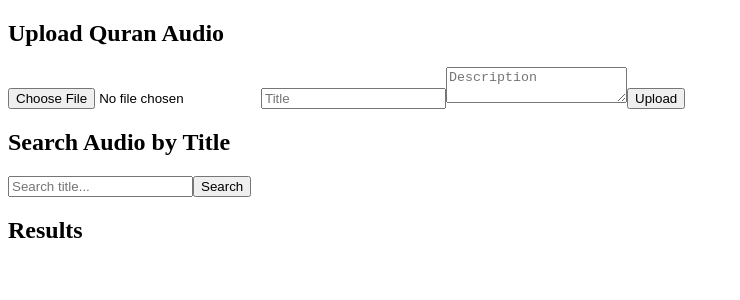
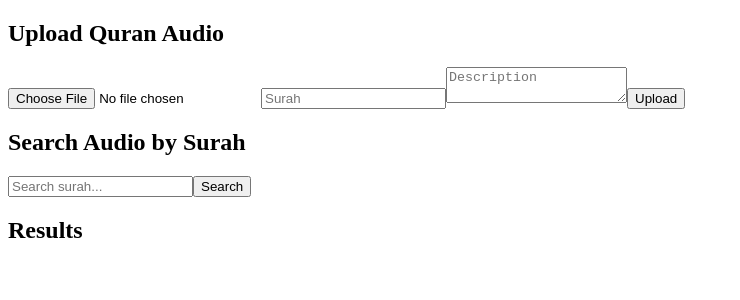
Before and after one commit to SaudT/recitation, a Next.js app in the folder frontend/: page / in a window 1280 px wide. Shown: the top 300 px of the page, without its empty margins (0-740 px from the left). Built offline with nearby package versions, Linux system fonts and the light colour scheme.

Commit message:
fix upload and frontend

```diff
--- a/frontend/pages/index.js
+++ b/frontend/pages/index.js
@@ -2,21 +2,21 @@
 
 function QuranAudioApp() {
   const [file, setFile] = useState(null);
-  const [title, setTitle] = useState('');
+  const [surah, setSurah] = useState('');
   const [description, setDescription] = useState('');
   const [search, setSearch] = useState('');
   const [results, setResults] = useState([]);
 
   const handleUpload = async (e) => {
     e.preventDefault();
-    if (!file || !title) return alert('File and title are required!');
-    const res = await uploadAudio({ file, title, description });
+    if (!file || !surah) return alert('File and surah are required!');
+    const res = await uploadAudio({ file, surah, description });
     alert(res.message || 'Upload complete!');
   };
 
   const handleSearch = async (e) => {
     e.preventDefault();
-    const files = await searchAudioByTitle(search);
+    const files = await searchAudioBySurah(search);
     setResults(files);
   };
 
@@ -25,14 +25,14 @@
       <h2>Upload Quran Audio</h2>
       <form onSubmit={handleUpload}>
         <input type="file" accept="audio/*" onChange={e => setFile(e.target.files[0])} required />
-        <input type="text" placeholder="Title" value={title} onChange={e => setTitle(e.target.value)} required />
+        <input type="text" placeholder="Surah" value={surah} onChange={e => setSurah(e.target.value)} required />
         <textarea placeholder="Description" value={description} onChange={e => setDescription(e.target.value)} />
         <button type="submit">Upload</button>
       </form>
 
-      <h2>Search Audio by Title</h2>
+      <h2>Search Audio by Surah</h2>
       <form onSubmit={handleSearch}>
-        <input type="text" placeholder="Search title..." value={search} onChange={e => setSearch(e.target.value)} />
+        <input type="text" placeholder="Search surah..." value={search} onChange={e => setSearch(e.target.value)} />
         <button type="submit">Search</button>
       </form>
 
@@ -40,7 +40,7 @@
       <ul>
         {results.map(audio => (
           <li key={audio.id}>
-            <strong>{audio.title}</strong><br />
+            <strong>{audio.surah}</strong><br />
             {audio.description}<br />
             <AudioPlayer audioId={audio.id} originalName={audio.original_name} />
           </li>
@@ -51,10 +51,10 @@
 }
 
 // Helper functions from above
-async function uploadAudio({ file, title, description }) {
+async function uploadAudio({ file, surah, description }) {
   const formData = new FormData();
   formData.append('audio', file);
-  formData.append('title', title);
+  formData.append('surah', surah);
   formData.append('description', description);
 
   const response = await fetch('http://localhost:5001/api/audio/upload', {
@@ -64,9 +64,9 @@
   return response.json();
 }
 
-async function searchAudioByTitle(title) {
+async function searchAudioBySurah(surah) {
   const response = await fetch(
-    `http://localhost:5001/api/audio/search?title=${encodeURIComponent(title)}`
+    `http://localhost:5001/api/audio/search?surah=${encodeURIComponent(surah)}`
   );
   const data = await response.json();
   return data.files;
```
Also changed, not shown: 2 other files (tests, documents, lock files or other folders).
